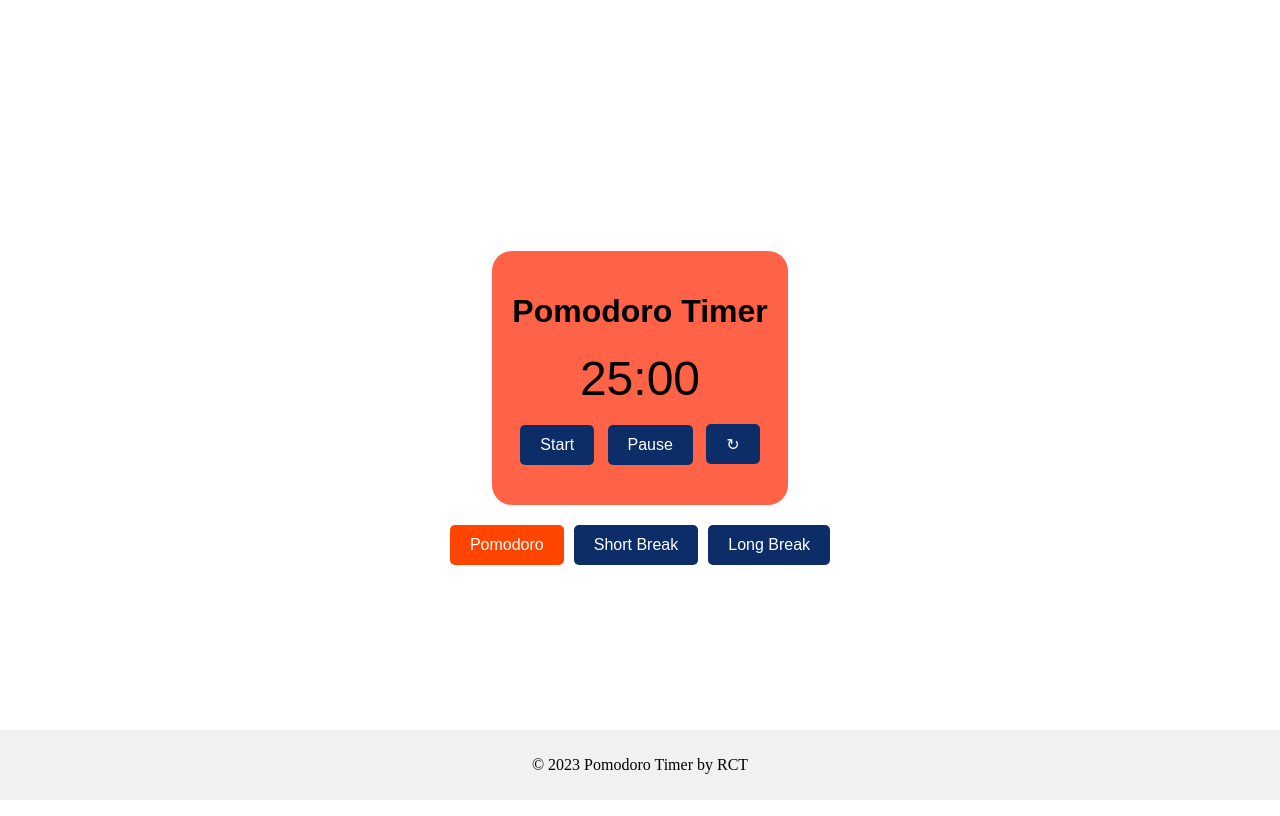
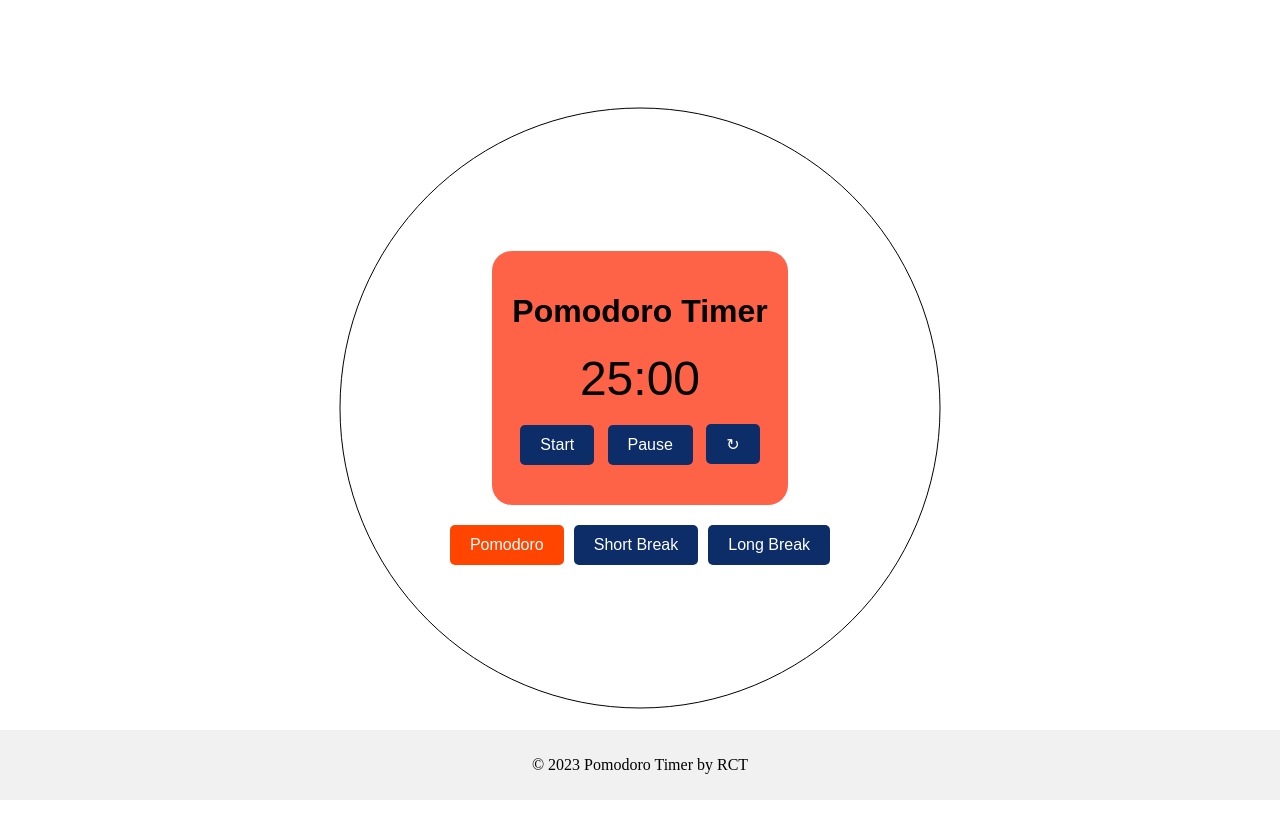
Before and after one commit to rct24/PomodoroTimer, a plain HTML site: page index.html in a window 1280 px wide. Drawn offline with Linux system fonts and the light colour scheme.

Commit message:
added canvas

```diff
--- a/index.html
+++ b/index.html
@@ -7,6 +7,7 @@
     <link rel="stylesheet" href="./style.css" />
   </head>
   <body>
+    <canvas id="canvas" width="610" height="610"></canvas>
     <div class="pomodoro_timer">
       <h1>Pomodoro Timer</h1>
       <div class="pomodoro_timer__display">
--- a/js/main.js
+++ b/js/main.js
@@ -6,10 +6,27 @@ import { setTimer, data } from "./model.js";
 
 const init = function () {
   //setting initial time when opening the app
+  draw();
   setTimer(25, 0);
 
   timerView.addHandlerClick(timerController);
   durationsView.addHandlerClick(durationsController);
 };
 
+function draw() {
+  const canvas = document.getElementById("canvas");
+
+  if (canvas.getContext) {
+    const ctx = canvas.getContext("2d");
+    const centerX = canvas.width / 2;
+    const centerY = canvas.height / 2;
+    const radius = 300;
+
+    ctx.clearRect(0, 0, canvas.width, canvas.height); // Clear the canvas before drawing
+    ctx.beginPath();
+    ctx.arc(centerX, centerY, radius, 0, 2 * Math.PI);
+    ctx.stroke();
+  }
+}
+
 init();
--- a/style.css
+++ b/style.css
@@ -18,6 +18,7 @@ body {
   padding: 20px;
   text-align: center;
   align-items: center;
+  z-index: 1;
 }
 
 .pomodoro_timer__display {
@@ -43,6 +44,7 @@ button {
   cursor: pointer;
   transition: background-color 0.3s;
   height: 40px;
+  z-index: 2;
 }
 
 button:hover {
@@ -78,3 +80,9 @@ footer {
 .pomodoro_durations button:last-child {
   margin-right: 0;
 }
+
+canvas {
+  position: absolute;
+
+  z-index: 0;
+}
```
